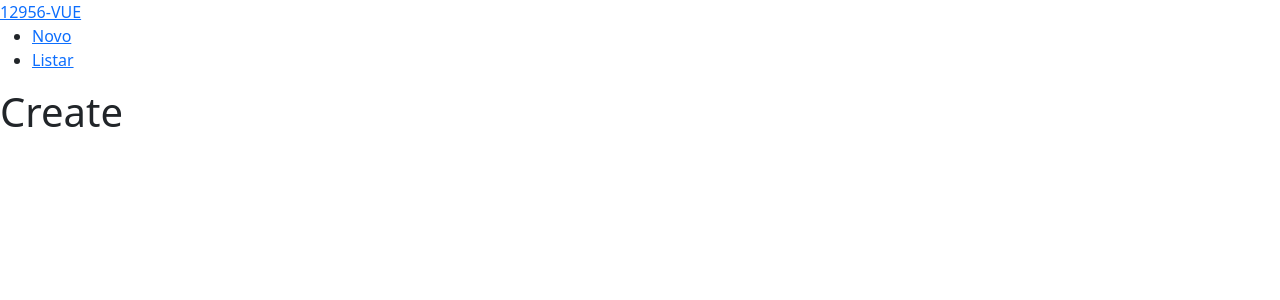
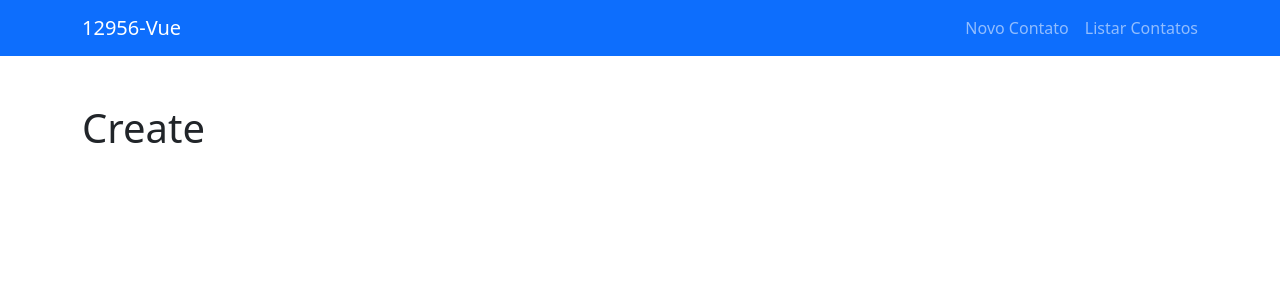
Before and after one commit to wSilvaPereira/elaborata-vue, a Vue app: page / in a window 1280 px wide. Shown: the top 300 px of the page. Built offline with nearby package versions, Linux system fonts and the light colour scheme.

Commit message:
Aplicado bootstrap

```diff
--- a/src/App.vue
+++ b/src/App.vue
@@ -1,23 +1,26 @@
 <template>
   <div>
-    <nav>
-      <div>
-        <router-link to="/">12956-VUE</router-link>
-        <ul>
-          <li>
-            <router-link to="/">Novo</router-link>
+      <!-- Nav bar  -->
+      <nav class="navbar navbar-dark bg-primary justify-content-between flex-nowrap flex-row">
+        <div class="container">
+          <router-link to="/" class="navbar-brand float-left">12956-Vue</router-link>
+          <ul class="nav navbar-nav flex-row float-right">
+            <li class="nav-item">
+              <router-link to="/" class="nav-link px-3">Novo Contato</router-link>
             </li>
-          <li>
-            <router-link to="/view">Listar</router-link>
+            <li class="nav-item">
+              <router-link to="/view" class="nav-link">Listar Contatos</router-link>
             </li>
           </ul>
         </div>
       </nav>
+
+    <!-- Router view -->
+    <div class="container mt-5">
+      <router-view>
+
+      </router-view>
     </div>
-
-<div>
-  <router-view></router-view>
-
   </div>
 
 </template>
```
Lines whose indentation alone changed are shown as unchanged.
